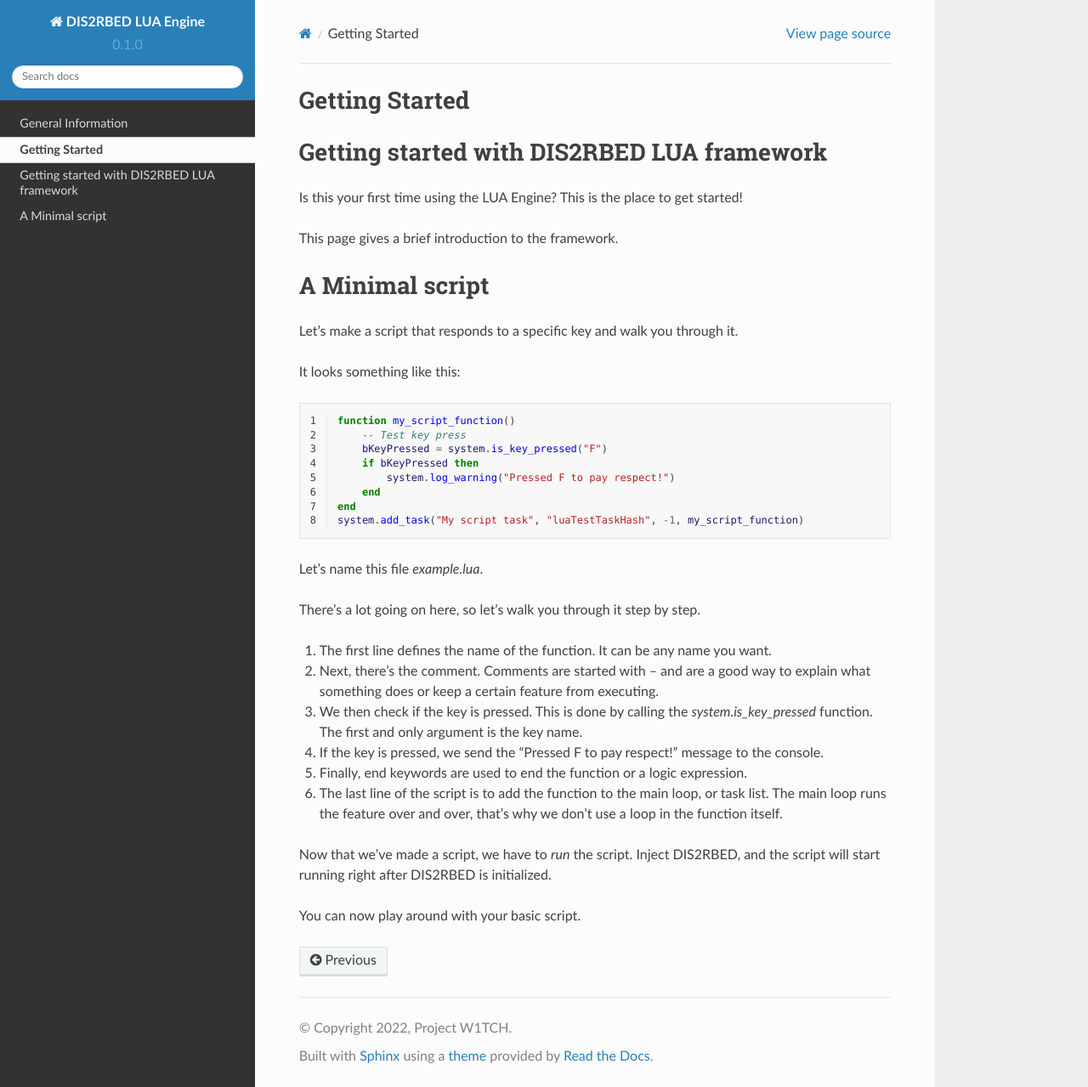
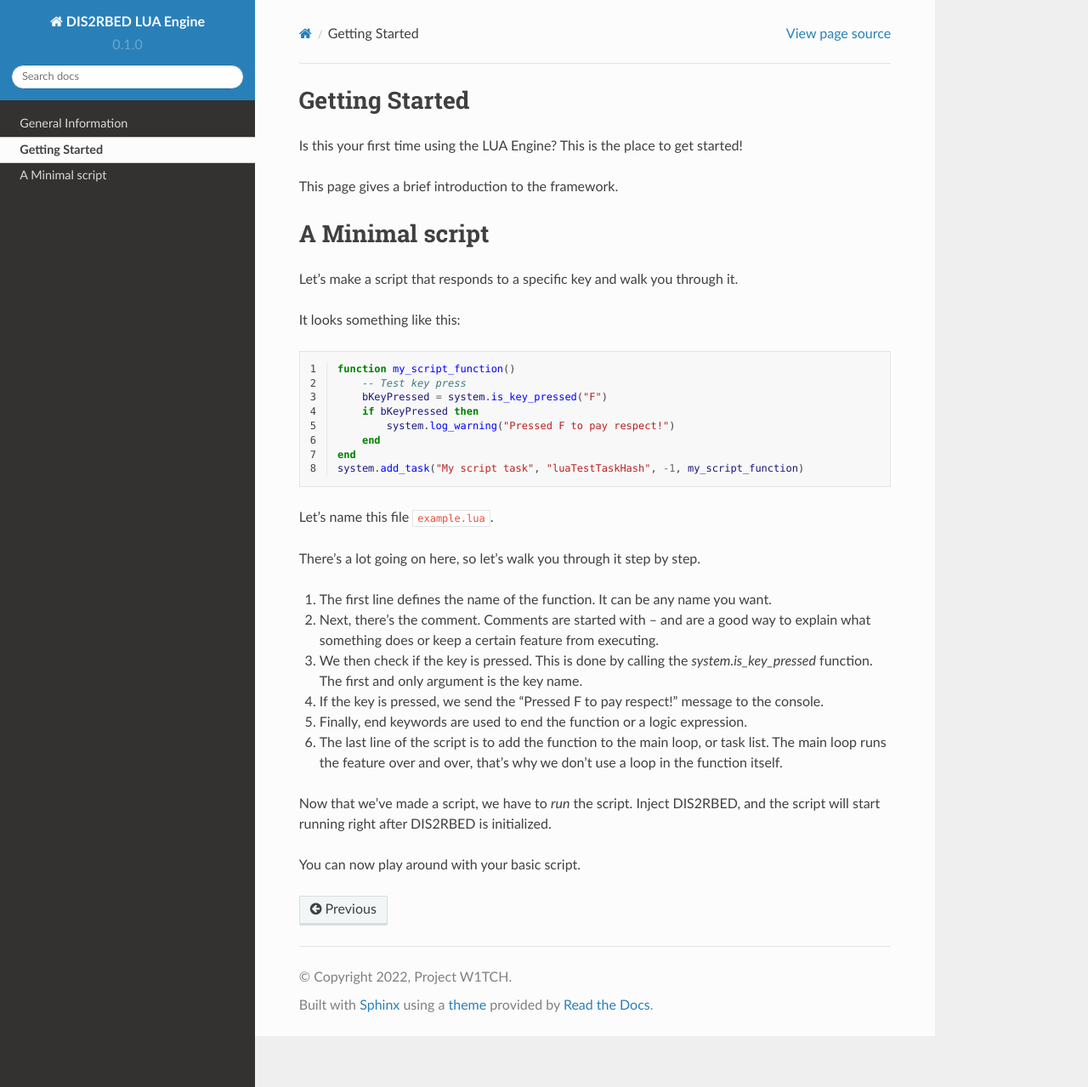
Before and after one commit to ItsK1tty/w1tchdocs, a Sphinx documentation site: the page built from docs/source/gettingstarted.rst, in a window 1280 px wide and 1279 px high. Shown: the whole window at 85% size. Built offline with Sphinx 7.4.7 and the Read the Docs theme 2.0.0, drawn with Linux system fonts in a browser that asks for light colours.

Commit message:
remove stuff

```diff
--- a/docs/source/gettingstarted.rst
+++ b/docs/source/gettingstarted.rst
@@ -3,9 +3,6 @@ Getting Started
 
 .. _gettingstarted:
 
-
-Getting started with DIS2RBED LUA framework
-================
 Is this your first time using the LUA Engine? This is the place to get started!
 
 This page gives a brief introduction to the framework.
@@ -29,7 +26,7 @@ It looks something like this:
     end
     system.add_task("My script task", "luaTestTaskHash", -1, my_script_function)
 
-Let’s name this file `example.lua`.
+Let’s name this file ``example.lua``.
 
 There’s a lot going on here, so let’s walk you through it step by step.
 
```
